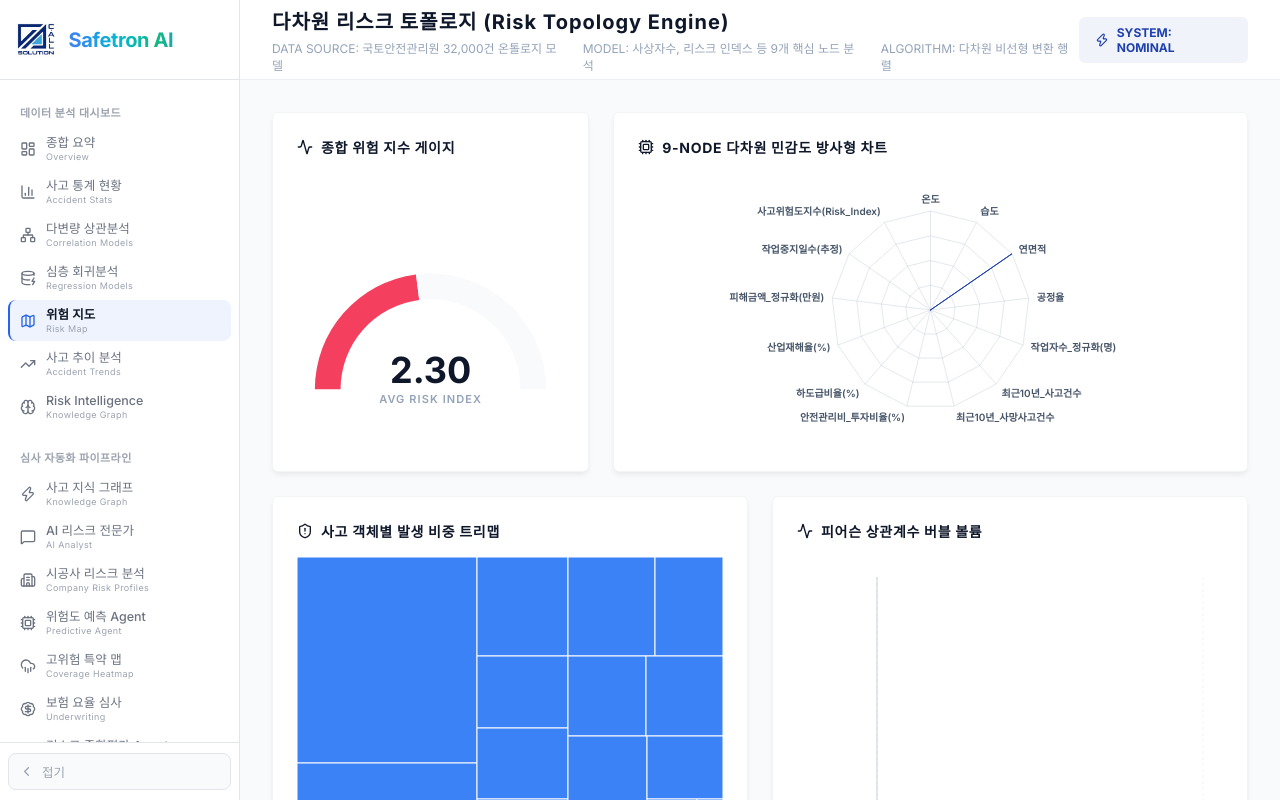
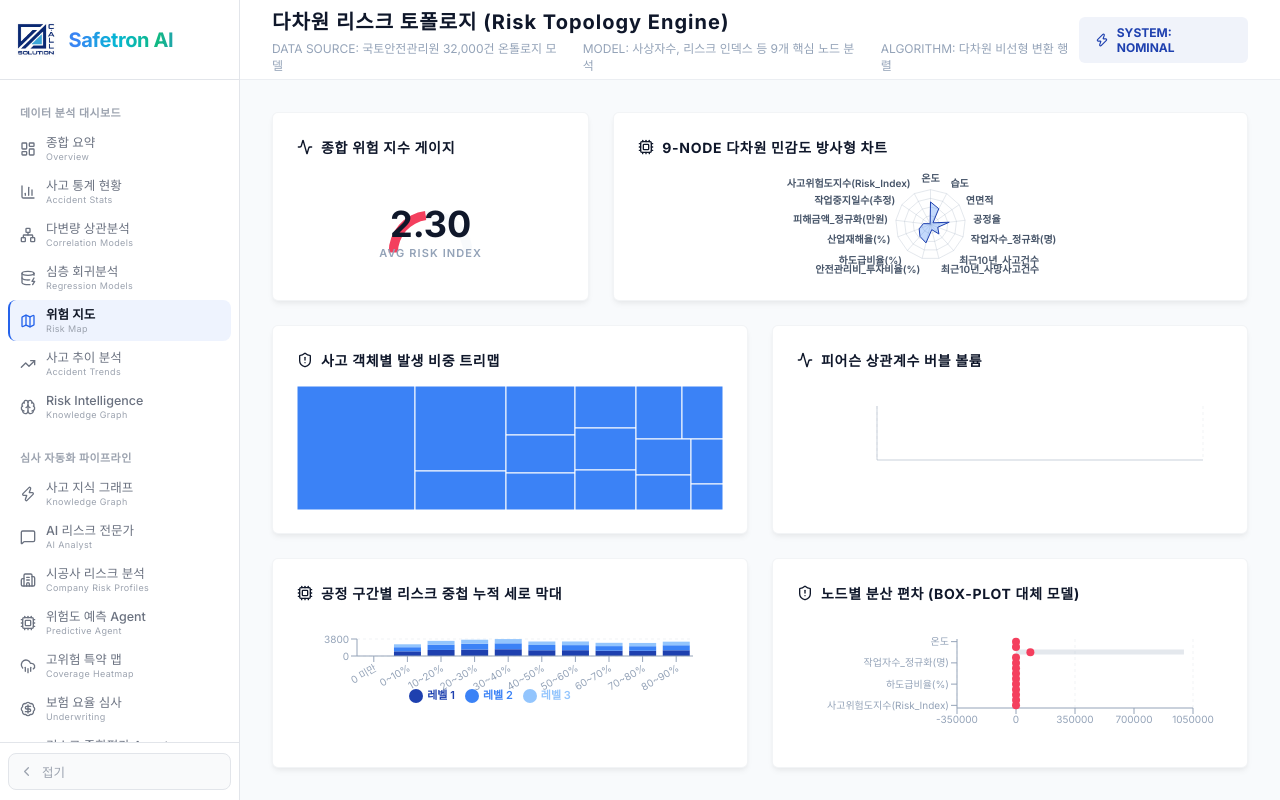
Before and after one commit to bignine99/Safetron_AI, a Next.js app in the folder dashboard/: page /safetron/risk-map in a window 1280 px wide. Built offline with nearby package versions, Linux system fonts and the light colour scheme; a web font is replaced by a local one.

Commit message:
fix(risk-map): solve flex rendering freeze and layout blowout causing zero height and scroll lock

```diff
--- a/dashboard/src/app/risk-map/page.tsx
+++ b/dashboard/src/app/risk-map/page.tsx
@@ -66,21 +66,22 @@ export default function RiskMapPage() {
 
     // 1. Radar Chart Data: 9 Nodes mean normalized
     const features = data.descriptive.numeric || [];
-    const minM = Math.min(...features.map((f: any) => f.mean));
-    const maxM = Math.max(...features.map((f: any) => f.mean));
     const radarData = features.map((f: any) => ({
       subject: f.feature,
-      A: ((f.mean - minM) / (maxM - minM || 1)) * 100, // Normalized to 0-100 for visual relativity
+      A: ((f.mean - f.min) / (f.max - f.min || 1)) * 100, // Normalized to 0-100 logically for its own range
       fullMark: 100,
     }));
 
     // 2. Treemap Chart Data: Categorical Frequencies
     const categoryFeatures = data.descriptive.categorical || [];
     const accidentObj = categoryFeatures.find((c: any) => c.feature === '사고객체') || categoryFeatures[0];
-    const treemapData = accidentObj ? accidentObj.counts.map((c: any) => ({
+    const treemapRaw = accidentObj ? accidentObj.counts.map((c: any) => ({
       name: c.value === '-' ? '기타/미분류' : c.value,
       size: c.count
     })).filter((d: any) => d.size > 10).slice(0, 15) : [];
+
+    // Treemap in Recharts often requires a root 'children' structure
+    const treemapData = treemapRaw.length > 0 ? [{ name: '사고 객체', children: treemapRaw }] : [];
 
     // 3. Gauge Chart Data: Average Risk Index compared to logical max
     const riskFeat = features.find((f: any) => f.feature === '사고위험도지수(Risk_Index)');
@@ -151,7 +152,7 @@ export default function RiskMapPage() {
   }
 
   return (
-    <div style={{ background: COLORS.bg, minHeight: '100vh', padding: '0', display: 'flex', flexDirection: 'column' }}>
+    <div style={{ background: COLORS.bg, height: '100vh', padding: '0', display: 'flex', flexDirection: 'column', overflow: 'hidden' }}>
       {/* 80px Unified Engineering Header */}
       <div style={{
         height: '80px',
@@ -185,7 +186,7 @@ export default function RiskMapPage() {
           {/* Gauge Chart */}
           <div style={{...CHART_STYLES.card, '&:hover': { transform: 'translateY(-4px)' }} as any}>
             <div style={CHART_STYLES.title}><Activity size={16} /> 종합 위험 지수 게이지</div>
-            <div style={{ flex: 1, position: 'relative' }}>
+            <div style={{ flex: 1, position: 'relative', minHeight: 0, width: '100%' }}>
               <ResponsiveContainer width="100%" height="100%">
                 <PieChart>
                   <Pie
@@ -219,7 +220,8 @@ export default function RiskMapPage() {
           {/* Radar Chart */}
           <div style={{...CHART_STYLES.card, '&:hover': { transform: 'translateY(-4px)' }} as any}>
             <div style={CHART_STYLES.title}><Cpu size={16} /> 9-Node 다차원 민감도 방사형 차트</div>
-            <ResponsiveContainer width="100%" height="100%">
+            <div style={{ flex: 1, minHeight: 0, width: '100%' }}>
+              <ResponsiveContainer width="100%" height="100%">
               <RadarChart cx="50%" cy="50%" outerRadius="75%" data={radarData}>
                 <PolarGrid stroke={`${COLORS.muted}40`} />
                 <PolarAngleAxis dataKey="subject" tick={{ fill: COLORS.slate, fontSize: 10, fontWeight: 600 }} />
@@ -231,6 +233,7 @@ export default function RiskMapPage() {
                 />
               </RadarChart>
             </ResponsiveContainer>
+            </div>
           </div>
         </div>
 
@@ -239,7 +242,8 @@ export default function RiskMapPage() {
           {/* Treemap */}
           <div style={{...CHART_STYLES.card, '&:hover': { transform: 'translateY(-4px)' }} as any}>
             <div style={CHART_STYLES.title}><ShieldAlert size={16} /> 사고 객체별 발생 비중 트리맵</div>
-            <ResponsiveContainer width="100%" height="100%">
+            <div style={{ flex: 1, minHeight: 0, width: '100%' }}>
+              <ResponsiveContainer width="100%" height="100%">
               <Treemap
                 data={treemapData}
                 dataKey="size"
@@ -255,12 +259,14 @@ export default function RiskMapPage() {
                 />
               </Treemap>
             </ResponsiveContainer>
+            </div>
           </div>
 
           {/* Bubble Chart */}
           <div style={{...CHART_STYLES.card, '&:hover': { transform: 'translateY(-4px)' }} as any}>
             <div style={CHART_STYLES.title}><Activity size={16} /> 피어슨 상관계수 버블 볼륨</div>
-            <ResponsiveContainer width="100%" height="100%">
+            <div style={{ flex: 1, minHeight: 0, width: '100%' }}>
+              <ResponsiveContainer width="100%" height="100%">
               <ScatterChart margin={{ top: 20, right: 20, bottom: 20, left: 20 }}>
                 <CartesianGrid strokeDasharray="3 3" stroke={`${COLORS.muted}20`} horizontal={false} />
                 <XAxis type="number" dataKey="x" name="Pearson R" tick={{ fontSize: 10 }} stroke={`${COLORS.muted}80`} domain={[-1, 1]} />
@@ -277,6 +283,7 @@ export default function RiskMapPage() {
                 </Scatter>
               </ScatterChart>
             </ResponsiveContainer>
+            </div>
           </div>
         </div>
 
@@ -285,7 +292,8 @@ export default function RiskMapPage() {
           {/* Stacked Column Chart */}
           <div style={{...CHART_STYLES.card, '&:hover': { transform: 'translateY(-4px)' }} as any}>
             <div style={CHART_STYLES.title}><Cpu size={16} /> 공정 구간별 리스크 중첩 누적 세로 막대</div>
-            <ResponsiveContainer width="100%" height="100%">
+            <div style={{ flex: 1, minHeight: 0, width: '100%' }}>
+              <ResponsiveContainer width="100%" height="100%">
               <BarChart data={stackedData} margin={{ top: 20, right: 30, left: 0, bottom: 40 }}>
                 <CartesianGrid strokeDasharray="3 3" vertical={false} stroke={`${COLORS.muted}20`} />
                 <XAxis dataKey="name" tick={{ fontSize: 10 }} stroke={`${COLORS.muted}`} angle={-30} textAnchor="end" />
@@ -302,12 +310,14 @@ export default function RiskMapPage() {
                 </Bar>
               </BarChart>
             </ResponsiveContainer>
+            </div>
           </div>
 
           {/* Box Plot (Custom Composed Range Bar) */}
           <div style={{...CHART_STYLES.card, '&:hover': { transform: 'translateY(-4px)' }} as any}>
             <div style={CHART_STYLES.title}><ShieldAlert size={16} /> 노드별 분산 편차 (Box-Plot 대체 모델)</div>
-            <ResponsiveContainer width="100%" height="100%">
+            <div style={{ flex: 1, minHeight: 0, width: '100%' }}>
+              <ResponsiveContainer width="100%" height="100%">
               <ComposedChart data={boxPlotData} layout="vertical" margin={{ top: 20, right: 30, left: 80, bottom: 5 }}>
                 <CartesianGrid strokeDasharray="3 3" horizontal={false} stroke={`${COLORS.muted}20`} />
                 <XAxis type="number" tick={{ fontSize: 10 }} stroke={`${COLORS.muted}`} />
@@ -318,9 +328,10 @@ export default function RiskMapPage() {
                 />
                 {/* Visualizing Range and Mean */}
                 <Bar dataKey="rangeSpan" fill={`${COLORS.muted}40`} barSize={12} isAnimationActive={true} animationDuration={1500} name="Min-Max Range" />
-                <Scatter dataKey="mean" fill={COLORS.danger} name="Mean" isAnimationActive={true} animationDuration={1500} />
+                <Line dataKey="mean" stroke={COLORS.danger} strokeWidth={0} dot={{ r: 4, fill: COLORS.danger, strokeWidth: 0 }} activeDot={{ r: 6 }} isAnimationActive={true} name="Mean" />
               </ComposedChart>
             </ResponsiveContainer>
+            </div>
           </div>
         </div>
       </div>
```
